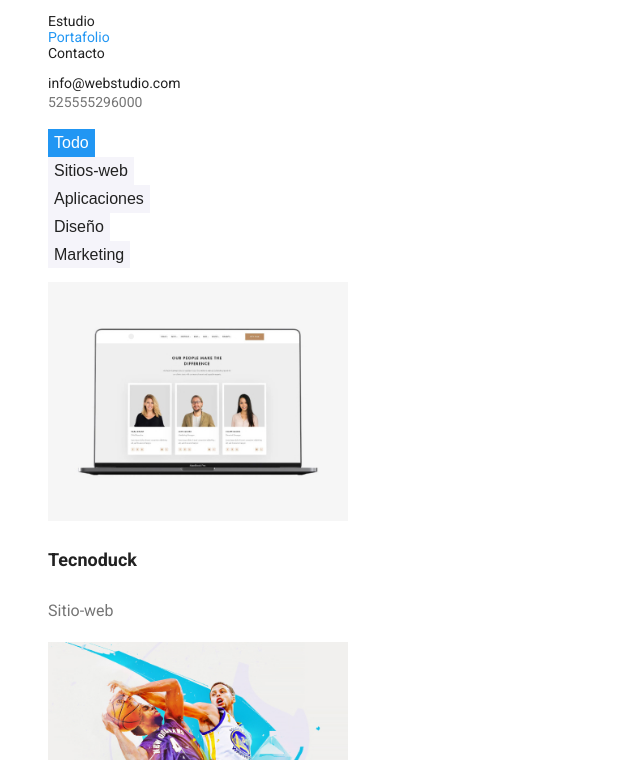
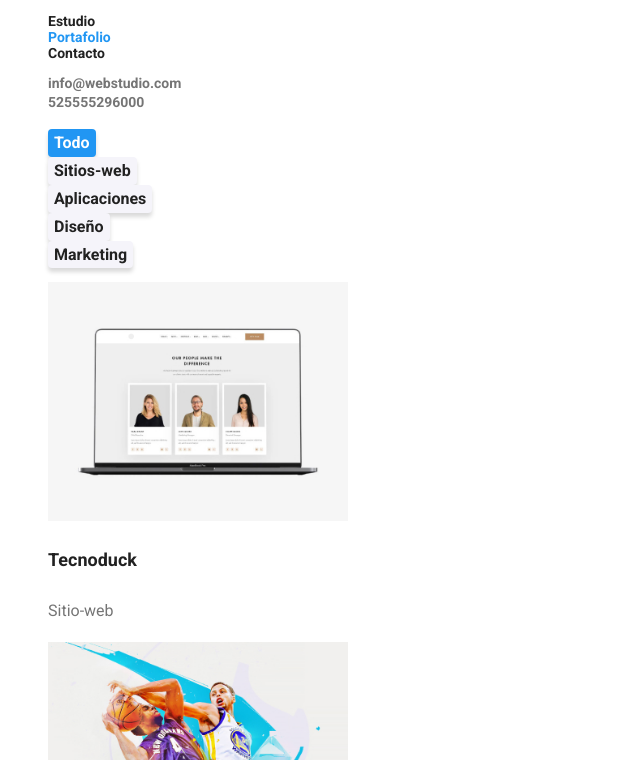
Before and after one commit to CadenaNelson/goit-markup-hw-02, a plain HTML site: page portafolio.html in a window 1280 px wide. Shown: the part 40-800 px from the top of the page, without its empty margins (0-640 px from the left). Drawn offline with Linux system fonts and the light colour scheme.

Commit message:
coreccion3tarea2

```diff
--- a/css/styles.css
+++ b/css/styles.css
@@ -13,6 +13,7 @@ body{
     font-family: "Roboto", sans-serif;
     font-style: normal;
     font-size: 14px;
+    font-weight: 400;
     letter-spacing:3%;
 }
 
@@ -37,6 +38,7 @@ body{
     color: var(--color-texto-secundario);
     font-family: "Roboto";
     font-style: medium;
+    font-weight: 700;
     line-height: 0.86;
     text-align: left;
     letter-spacing:2%;
@@ -51,6 +53,7 @@ body{
     color: var(--color-texto-secundario);
     font-family: "Roboto";
     font-style: medium;
+    font-weight: 700;
     line-height: 0.86;
     text-align: left;
     letter-spacing:2%;
@@ -65,6 +68,7 @@ body{
     color: var(--color-texto-principal);
     font-family: "Roboto";
     font-style: medium;
+    font-weight: 700;
     line-height: 0.86;
     text-align: left;
     letter-spacing:2%;
@@ -75,10 +79,27 @@ body{
     color: var(--color-texto-secundario);
 }
 
+.link-header{
+    color: #757575;
+    font-family: "Roboto";
+    font-style: medium;
+    font-weight: 700;
+    line-height: 0.86;
+    text-align: left;
+    letter-spacing:2%;
+    text-decoration: none;
+}
+.link-header:hover,
+.link-header:focus{
+    color: var(--color-texto-secundario);
+}
+
+
 .header-number-contact{
     color: #757575;
     font-family: "Roboto";
     font-style: regular;
+    font-weight: 700;
     line-height: 1.71;
     text-align: left;
     text-decoration: none;
@@ -113,13 +134,17 @@ body{
 .principal-button{
     color: var(--color-texto-terceario);
     background-color: var(--background-color-principal);
+    font-family: "Roboto";
     font-style: bold;
     font-size: 16px;
+    font-weight: 700;
     line-height: 1.87;
     border: 0;
     cursor: pointer;
     text-align: center;
     margin: 30px;
+    box-shadow: 0px 4px 4px rgba(0, 0, 0, 0.15);
+    border-radius: 4px;
 }
 .principal-button:hover,
 .principal-button:focus{
@@ -129,11 +154,15 @@ body{
 .button-portfolio{
     color: var(--color-texto-terceario);
     background-color: var(--background-color-principal);
+    font-family: "Roboto";
     font-style: medium;
     font-size: 16px;
+    font-weight: 700;
     line-height: 1.62;
     border: 0;
     cursor: pointer;
+    box-shadow: 0px 4px 4px rgba(0, 0, 0, 0.15);
+    border-radius: 4px;
 }
 
 .button-portfolio:hover,
@@ -144,15 +173,20 @@ body{
 .button{
     color: var(--color-texto-principal);
     background-color: #F5F4FA;
+    font-family: "Roboto";
     font-style: medium;
     font-size: 16px;
+    font-weight: 700;
     line-height: 1.62;
     border: 0;
     cursor: pointer;
+    box-shadow: 0px 4px 4px rgba(0, 0, 0, 0.15);
+    border-radius: 4px;
 }
 .button:hover,
 .button:focus{
-    color: var(--color-texto-secundario);
+    color: var(--color-texto-terceario);
+    background-color: var(--background-color-principal);
 }
 
 
@@ -232,6 +266,7 @@ body{
 .footer-link{
     color: rgba(255, 255, 255, 0.6);
     font-style: regular;
+    font-weight: 700;
     line-height: 1.71;
     text-align: left;
     text-decoration: none;
@@ -245,6 +280,7 @@ body{
 .footer-number-contact{
     color: rgba(255, 255, 255, 0.6);
     font-style: regular;
+    font-weight: 700;
     line-height: 1.71;
     text-align: left;
     text-decoration: none;
--- a/portafolio.html
+++ b/portafolio.html
@@ -21,7 +21,7 @@
         </nav>
 
         <ul class="list">
-            <li><a class="link"href="mailto:info@example.com">info@webstudio.com</a></li>
+            <li><a class="link-header"href="mailto:info@example.com">info@webstudio.com</a></li>
             <li><a class="header-number-contact"href="525555296000">525555296000</a></li>
         </ul>
     </header>
```
Also changed, not shown: index.html (+1 -1 lines).
